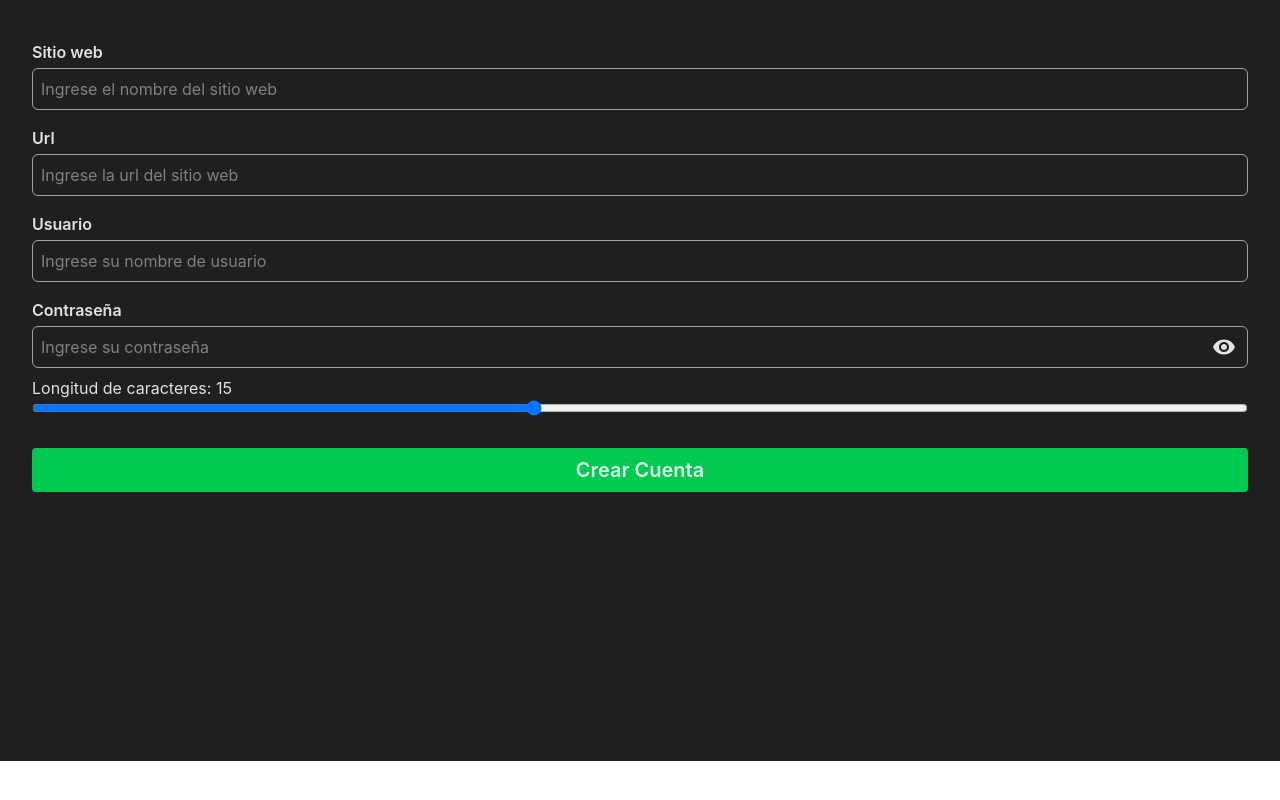
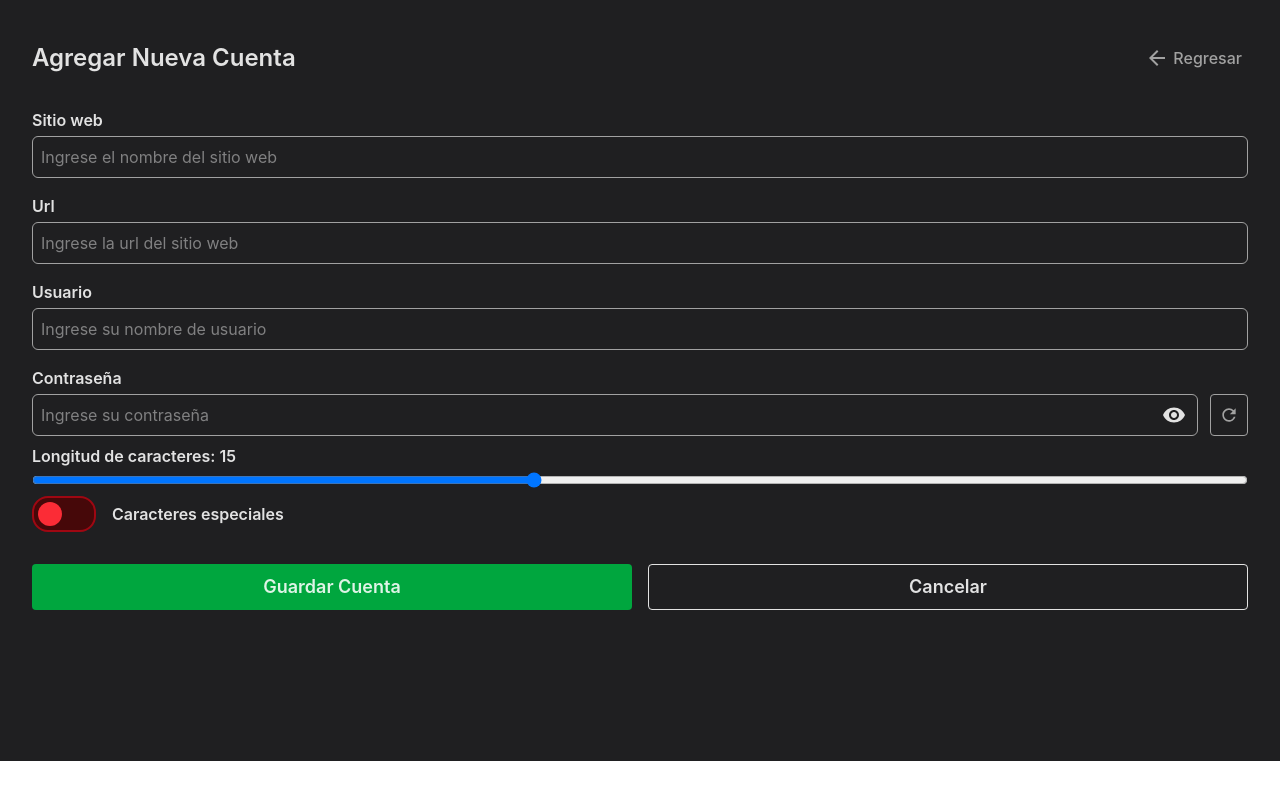
Before and after one commit to whatarelive/passwords-app-windows, a React (Vite) app: page /#/add in a window 1280 px wide. Built offline with nearby package versions, Linux system fonts and the light colour scheme.

Commit message:
Maquetacion inicial de la página de AddAccount / estructura creada

```diff
--- a/src/pages/app/AddAcountPage.tsx
+++ b/src/pages/app/AddAcountPage.tsx
@@ -1,14 +1,33 @@
+import clsx from "clsx";
 import { useState } from "react";
-import { MdVisibility, MdVisibilityOff } from "react-icons/md";
+import { NavLink, useNavigate } from "react-router";
+import { MdVisibility, MdVisibilityOff, MdArrowBack, MdRefresh } from "react-icons/md";
 
 function AddAcountPage() {
   const [viewPass, setViewPass] = useState(false);
   const [rangePass, setRangePass] = useState(15);
+  const [specialCaract, setSpecialCaract] = useState(false);
+  const navigate = useNavigate();
 
   const handleClick = () => setViewPass(!viewPass);
+  const handleCreateRandomPassword = () => {}
 
   return (
     <section className="px-8 py-10">
+      <div className="flex items-center justify-between mb-8">
+        <h1 className="text-2xl font-semibold">
+          Agregar Nueva Cuenta
+        </h1>
+
+        <NavLink
+          to="/"
+          className="inline-flex gap-1 cursor-pointer text-neutral-400 hover:text-white p-1.5 rounded font-medium"
+        >
+            <MdArrowBack size={24}/>
+            Regresar
+        </NavLink>
+      </div>
+
       <form action="">
         <div className="flex flex-col mb-4">
           <label className="font-semibold mb-1" htmlFor="webName">
@@ -30,7 +49,7 @@ function AddAcountPage() {
           <input
             id="webUrl"
             name="webUrl"
-            type="text"
+            type="url"
             placeholder="Ingrese la url del sitio web"
             className="p-2 border border-neutral-400 rounded-md bg-transparent focus-visible:border-white focus-visible:outline-none"
           />
@@ -53,7 +72,8 @@ function AddAcountPage() {
           <label className="font-semibold mb-1" htmlFor="webPassword">
             Contraseña
           </label>
-          <div className="inline-flex border rounded-md border-neutral-400 focus-within:border-white">
+          <div className="flex gap-3">
+            <div className="flex w-full border rounded-md border-neutral-400 focus-within:border-white">
               <input
                 id="password"
                 name="password"
@@ -61,7 +81,7 @@ function AddAcountPage() {
                 placeholder="Ingrese su contraseña"
                 className="p-2 w-full rounded-md bg-transparent focus-visible:outline-none"
                 />
-            <i className="flex items-center justify-center w-12">
+              <i className="flex items-center cursor-pointer justify-center w-12">
                 {
                   !viewPass
                     ? <MdVisibility size={24} onClick={handleClick}/>
@@ -69,10 +89,19 @@ function AddAcountPage() {
                 }
               </i>
             </div>
+
+            <button
+              onClick={handleCreateRandomPassword}
+              className={`px-2 rounded border cursor-pointer border-neutral-400 text-neutral-400
+              hover:bg-white hover:border-white hover:text-[#19191c]`}
+            >
+              <MdRefresh size={20}/>
+            </button>
+          </div>
         </div>
 
-        <div className="flex flex-col mb-8">
-          <label htmlFor="passwordlarge">
+        <div className="flex flex-col mb-2">
+          <label htmlFor="passwordlarge" className="font-semibold mb-1">
             Longitud de caracteres: { rangePass }
           </label>
           <input
@@ -86,9 +115,47 @@ function AddAcountPage() {
           />
         </div>
 
-        <button type="submit" className="p-2 rounded font-semibold text-xl text-center w-full bg-green-500">
-          Crear Cuenta
+        <div className="flex items-center gap-4 mb-8">
+          <button
+            id="specialCaract"
+            onClick={() => setSpecialCaract(!specialCaract)}
+            className={clsx(
+              "flex p-1 w-16 rounded-2xl border-2 transition-all duration-1000",
+              {
+                "justify-end bg-green-950 border-green-800": specialCaract,
+                "justify-start bg-red-950 border-red-800" : !specialCaract,
+              }
+            )}
+          >
+            <span className={clsx(
+              "w-6 h-6 rounded-full transition-all duration-1000",
+              {
+                "bg-green-500" : specialCaract,
+                "bg-red-500" : !specialCaract,
+              }
+            )}/>
           </button>
+          <label htmlFor="specialCaract" className="font-semibold">
+            Caracteres especiales
+          </label>
+        </div>
+
+        <div className="grid grid-cols-2 gap-4">
+          <button
+            type="submit"
+            className="p-2 rounded font-semibold text-lg cursor-pointer bg-green-600 hover:bg-green-500"
+          >
+            Guardar Cuenta
+          </button>
+
+          <button
+            type="reset"
+            onClick={() => navigate("/")}
+            className="p-2 border rounded font-semibold text-lg cursor-pointer hover:bg-red-600 hover:border-red-600"
+          >
+            Cancelar
+          </button>
+        </div>
       </form>
     </section>
   )
```
Lines whose indentation alone changed are shown as unchanged.
